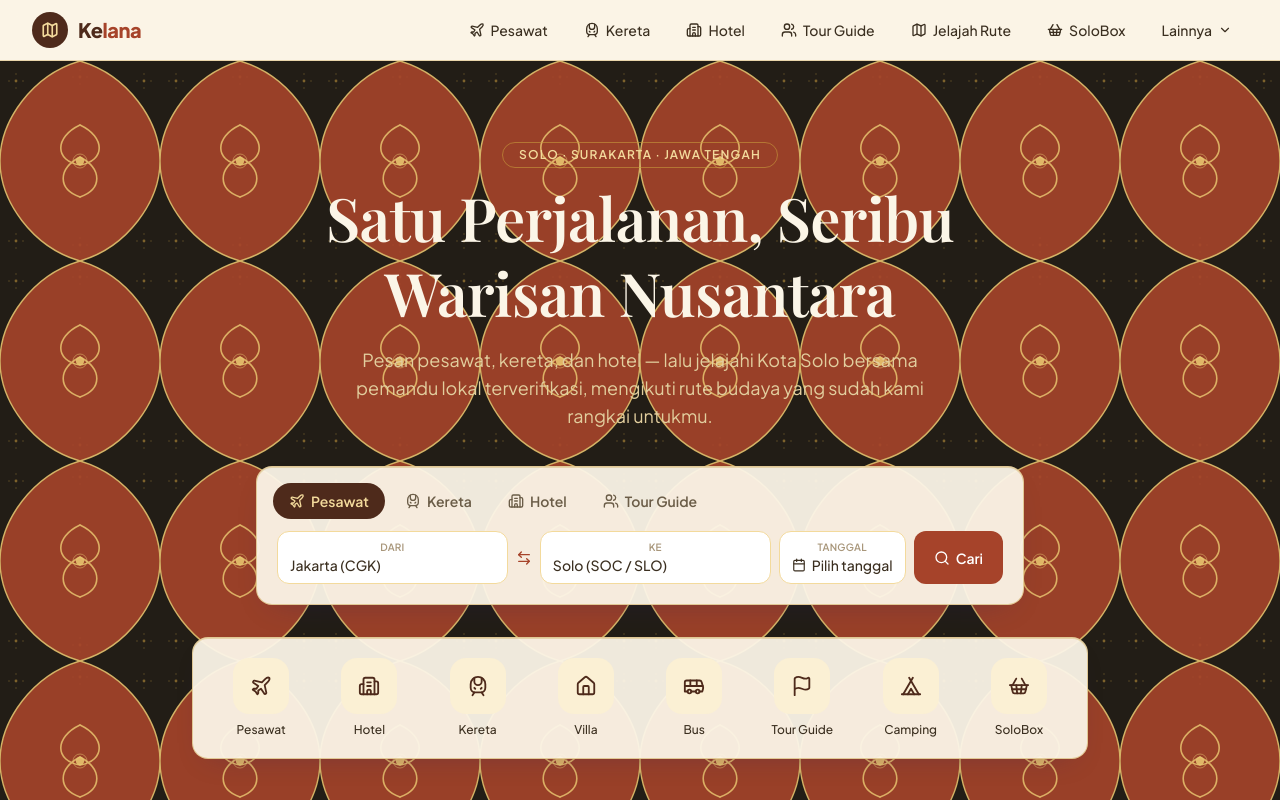
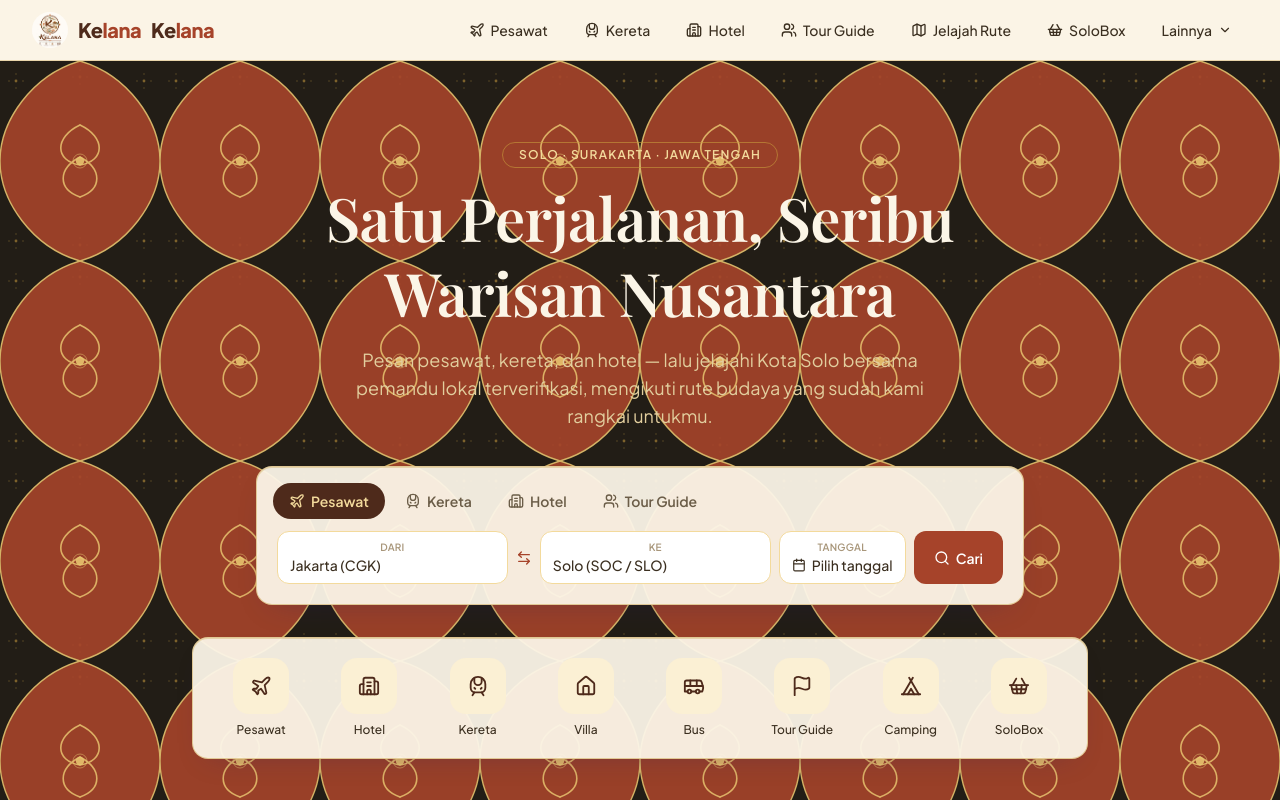
Before and after one commit to Mi24-ai/Kelana, a React (Vite) app: page / in a window 1280 px wide. Shown: the top 800 px of the page. Built offline with nearby package versions, Linux system fonts and the light colour scheme; the HTML template or start-up script is replaced by a standard one; a web font is replaced by a local one.

Commit message:
Update Navbar.tsx

```diff
--- a/src/components/Navbar.tsx
+++ b/src/components/Navbar.tsx
@@ -37,10 +37,23 @@ export default function Navbar({
           }}
           className="flex items-center gap-2.5"
         >
-          <span className="flex h-9 w-9 items-center justify-center rounded-full bg-[var(--color-indigo-800)] text-[var(--color-gold-300)]">
-            <Map size={18} strokeWidth={2.2} />
-          </span>
-          <span className="font-sans text-xl font-extrabold tracking-tight text-[var(--color-indigo-800)]">
+<button
+  onClick={() => {
+    onNavigate("home");
+    setOpen(false);
+  }}
+  className="flex items-center gap-2.5"
+>
+  <img
+    src="/logo.jpeg"
+    alt="Kelana logo"
+    className="h-9 w-9 rounded-full object-cover"
+  />
+  <span className="font-sans text-xl font-extrabold tracking-tight text-[var(--color-indigo-800)]">
+    Ke<span className="text-[var(--color-clay-500)]">lana</span>
+  </span>
+</button>
+ <span className="font-sans text-xl font-extrabold tracking-tight text-[var(--color-indigo-800)]">
             Ke<span className="text-[var(--color-clay-500)]">lana</span>
           </span>
         </button>
```
